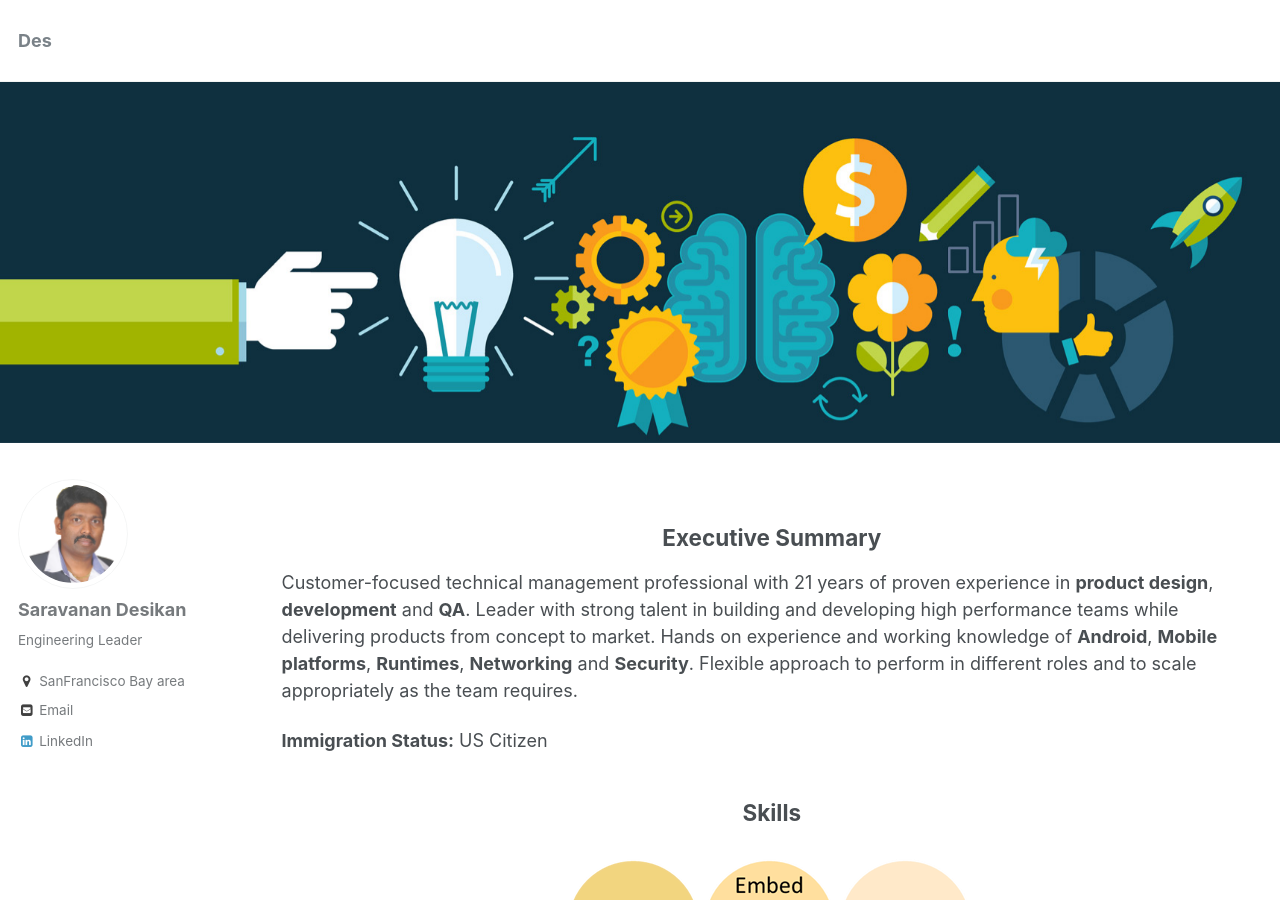
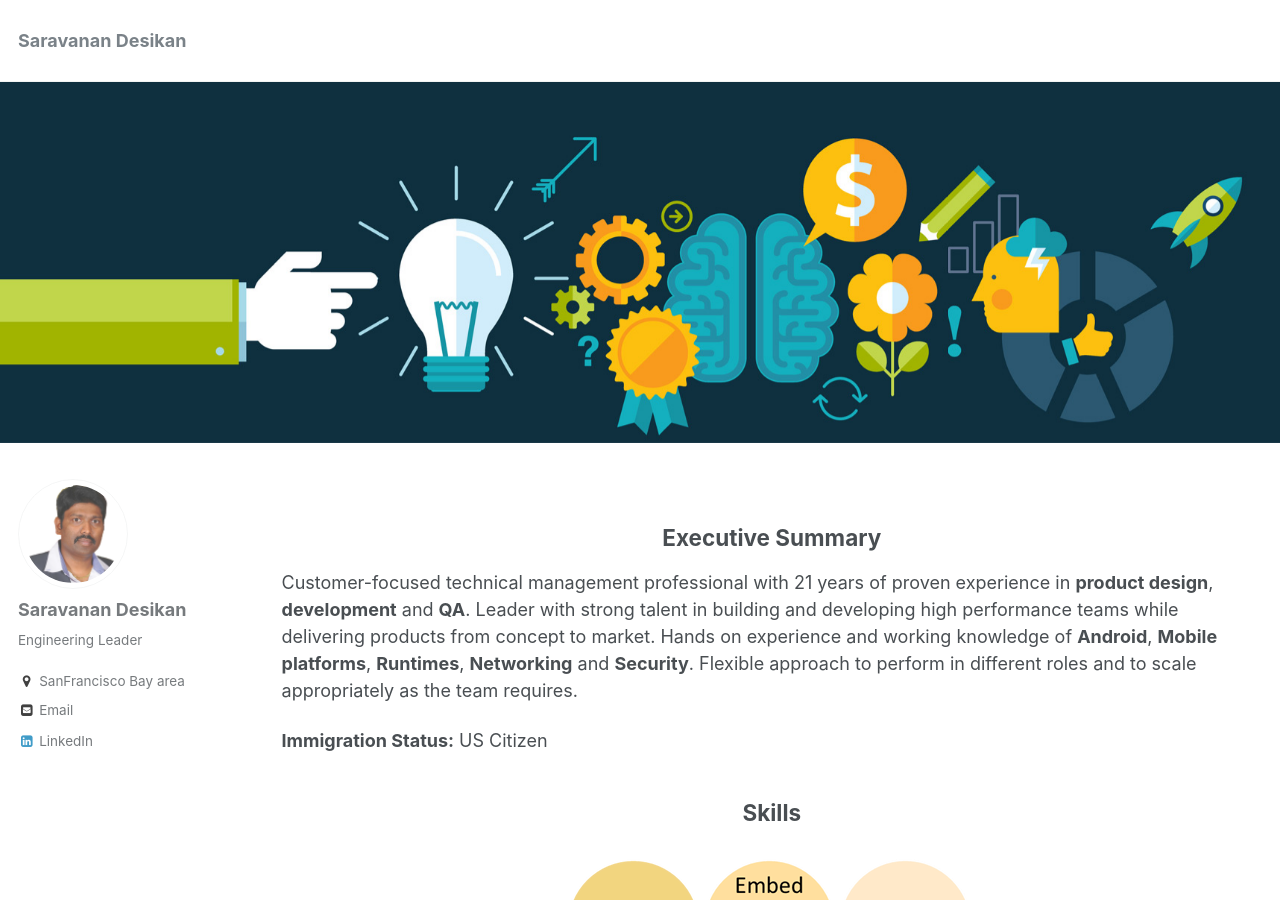
Before and after one commit to nitheeshkl/des, a Jekyll site: the page built from _pages/home.md, in a window 1280 px wide and 900 px high. Built offline with Jekyll 4.4.1, drawn with Linux system fonts in a browser that asks for light colours.

Commit message:
change site name to Saravanan Desikan
Signed-off-by: Nitheesh K L <nitheesh.k.l@intel.com>

```diff
--- a/_config.yml
+++ b/_config.yml
@@ -7,7 +7,7 @@
 
 # Site Settings
 locale                   : "en-US"
-title                    : "Des"
+title                    : "Saravanan Desikan"
 title_separator          : "-"
 name                     : "Saravanan Desikan"
 description              : "Des's portfolio."
```
